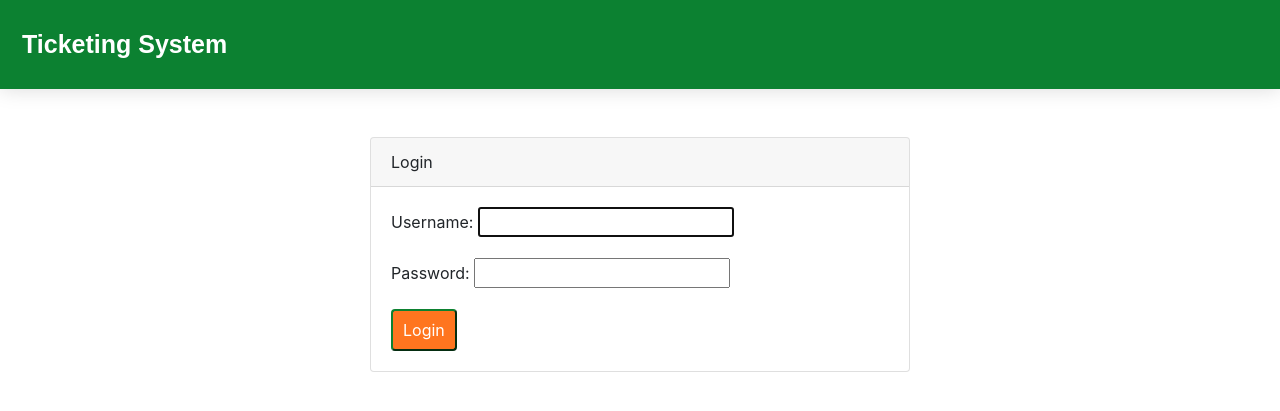
After one commit to Michkail/SuppTicketing, a Django app: page /login/ in a window 1280 px wide. The commit adds this page. Shown: the top 411 px of the page. Run offline with Django 3.2, Linux system fonts and the light colour scheme; some libraries are stand-ins or nearby versions.

Commit message:
prep container

```diff
--- a/pyproject.toml
+++ b/pyproject.toml
@@ -8,6 +8,7 @@ readme = "README.md"
 [tool.poetry.dependencies]
 python = "^3.10"
 django = "3.2.5"
+psycopg2-binary = "2.9.7"
 
 
 [build-system]
--- a/serv/forms.py
+++ b/serv/forms.py
@@ -1,5 +1,6 @@
 from django import forms
 from .models import Ticket
+from django.contrib.auth.forms import AuthenticationForm
 
 
 class TicketForm(forms.ModelForm):
@@ -15,3 +16,7 @@ class TicketForm(forms.ModelForm):
             'description': forms.Textarea(attrs={'class': 'form-control'}),
             'media': forms.ClearableFileInput(attrs={'class': 'form-control-file'})
         }
+
+
+class LoginForm(AuthenticationForm):
+    pass
--- a/serv/static/style.css
+++ b/serv/static/style.css
@@ -1,6 +1,6 @@
 .header {
   overflow: hidden;
-  background-color: #009879;
+  background-color: #0C8131;
   padding: 20px 10px;
   min-width: 200px;
   box-shadow: 0 0 20px rgba(0, 0, 0, 0.15);
@@ -54,7 +54,7 @@
 }
 
 .styled-table thead tr {
-    background-color: #009879;
+    background-color: #0C8131;
     color: #ffffff;
     text-align: left;
 }
@@ -73,16 +73,16 @@
 }
 
 .styled-table tbody tr:last-of-type {
-    border-bottom: 2px solid #009879;
+    border-bottom: 2px solid #0C8131;
 }
 
 .styled-table tbody tr.active-row {
     font-weight: bold;
-    color: #009879;
+    color: #0C8131;
 }
 
 .ticket h2 {
-    background-color: #009879;
+    background-color: #0C8131;
     color: #ffffff;
     text-align: left;
     box-shadow: 0 0 20px rgba(0, 0, 0, 0.15);
@@ -96,18 +96,18 @@
 }
 
 .pagination .page-link {
-    color: #009879;
-    border: 1px solid #009879;
+    color: #0C8131;
+    border: 1px solid #0C8131;
 }
 
 .pagination .page-link:hover {
     background-color: #f3f3f3;
-    color: #009879;
+    color: #0C8131;
 }
 
 .pagination .page-item.active .page-link {
     background-color: #ff751f;
-    border-color: #009879;
+    border-color: #0C8131;
 }
 
 .centering {
@@ -149,7 +149,7 @@
 .custom-button-orange {
     background-color: #ff751f;
     border-radius: 4px;
-    border-color: #009879;
+    border-color: #0C8131;
     color: white;
     padding: 7px 10px;
     text-align: center;
--- a/serv/templates/base.html
+++ b/serv/templates/base.html
@@ -14,8 +14,11 @@
   <div class="header">
     <a class="logo">Ticketing System</a>
     <div class="header-right">
+      {% if user.is_authenticated %}
       <a href="{% url 'index' %}" class=sel>Tickets</a>
       <a href="/admin/" class=sel>Admin Site</a>
+      <a href="{% url 'logout' %}">Logout</a>
+      {% endif %}
     </div>
   </div>
    <div id="body">
--- /dev/null
+++ b/serv/templates/login.html
@@ -0,0 +1,20 @@
+{% extends "base.html" %}
+
+{% block content %}
+<div class="container mt-5">
+    <div class="row">
+        <div class="col-md-6 offset-md-3">
+            <div class="card">
+                <div class="card-header">Login</div>
+                <div class="card-body">
+                    <form method="post">
+                        {% csrf_token %}
+                        {{ form.as_p }}
+                        <button type="submit" class="custom-button-orange">Login</button>
+                    </form>
+                </div>
+            </div>
+        </div>
+    </div>
+</div>
+{% endblock %}
--- a/serv/urls.py
+++ b/serv/urls.py
@@ -1,9 +1,13 @@
 from django.urls import path
+from django.contrib.auth import views as auth_views
+
 
 from . import views
 
 urlpatterns = [
+    path('login/', views.UserLoginView.as_view(), name='login'),
     path('', views.index, name='index'),
     path('ticket/<int:ticket_id>', views.ticket_by_id, name='ticket_by_id'),
-    path('add_ticket/', views.add_ticket, name='add_ticket')
+    path('add_ticket/', views.add_ticket, name='add_ticket'),
+    path('logout/', auth_views.LogoutView.as_view(), name='logout')
 ]
--- a/serv/views.py
+++ b/serv/views.py
@@ -1,11 +1,19 @@
+from django.contrib.auth.decorators import login_required
 from django.db.models import Q
 from django.shortcuts import render, redirect
 from django.core.paginator import Paginator, EmptyPage, PageNotAnInteger
 from django.http import HttpResponse
 from .models import Ticket
-from .forms import TicketForm
+from .forms import TicketForm, LoginForm
+from django.contrib.auth.views import LoginView
 
 
+class UserLoginView(LoginView):
+    template_name = 'login.html'
+    authentication_form = LoginForm
+
+
+@login_required
 def index(request):
     queries = request.GET.get('search', '')
     sort_field = request.GET.get('sort', 'created_at')
--- /dev/null
+++ b/templates/admin/base_site.html
@@ -0,0 +1,5 @@
+{% extends "admin/base.html" %}
+
+{% block branding %}
+  <h1 id="site-name"><a href="{% url 'admin:index' %}">Ticketing Administration</a></h1>
+{% endblock %}
```
Also changed, not shown: core/settings.py (+13 -3 lines), docker-compose-ceph.yml (added, +17 -0 lines), docker-compose-django.yml (added, +9 -0 lines), 4 other files.
